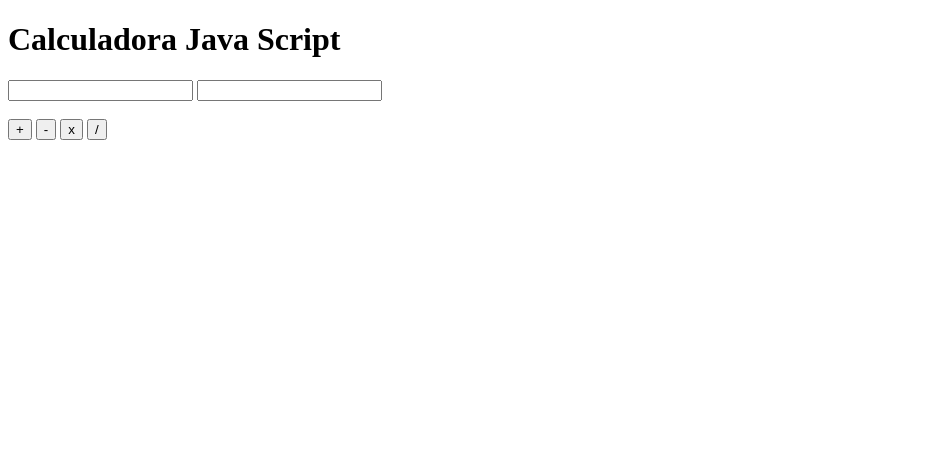
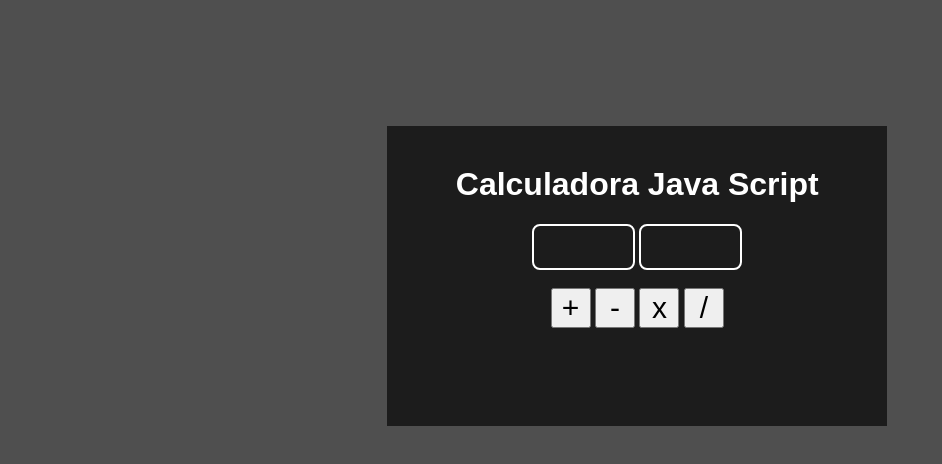
Before and after one commit to PedroSouza157998/CalculatorJS, a plain HTML site: page index.html in a window 1280 px wide. Shown: the whole page, without its empty margins (0-942 px from the left). Drawn offline with Linux system fonts and the light colour scheme.

Commit message:
Foi adicionado a primeira versão da folha de estilo em cascata

```diff
--- a/index.html
+++ b/index.html
@@ -2,10 +2,12 @@
 <html>
     <head>
         <title>Calculadora JS</title>
+        <link rel="stylesheet" type="text/css" href="style.css">
         <script src="script.js"></script>
         <meta charset="UTF-8">
     </head>
     <body>
+        <div class="box"><br>
         <h1>Calculadora Java Script</h1>
             <input type="number" id=n1 >
             <input type="number" id=n2 >
@@ -16,5 +18,6 @@
             <input type="submit" onclick="dividir()" value="/">
 
             <h1 id="valorDigitado"></h1>
+        </div>
     </body>
 </html>
--- /dev/null
+++ b/style.css
@@ -0,0 +1,30 @@
+body{
+	text-align: center;
+	color: white;
+	font-family: sans-serif;
+	background-color: #4F4F4F;
+}
+input[type = "number"]{
+	background: none;
+	border: 2px solid white;
+	color: white;
+	font-size: 30px;
+	border-radius: 8px;
+	height: 40px;
+	width: 95px;
+}
+input[type = "submit"]{
+	width: 40px;
+	height: 40px;
+	font-size: 30px;
+}
+.box{
+	background-color: #1C1C1C;
+	width: 500px;
+	height: 300px;
+	margin-left: 30%;
+	margin-top: 10%;
+}
+h1{
+	color: white;
+}
```
